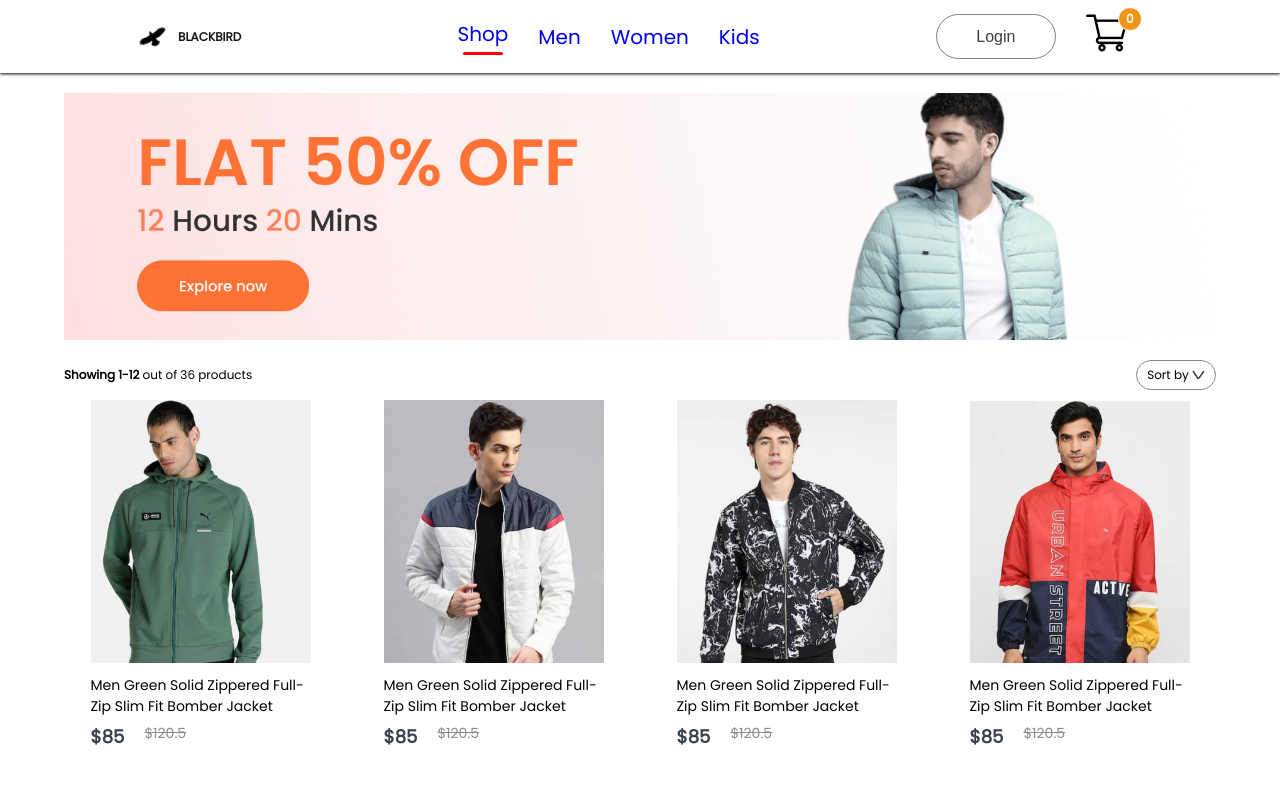
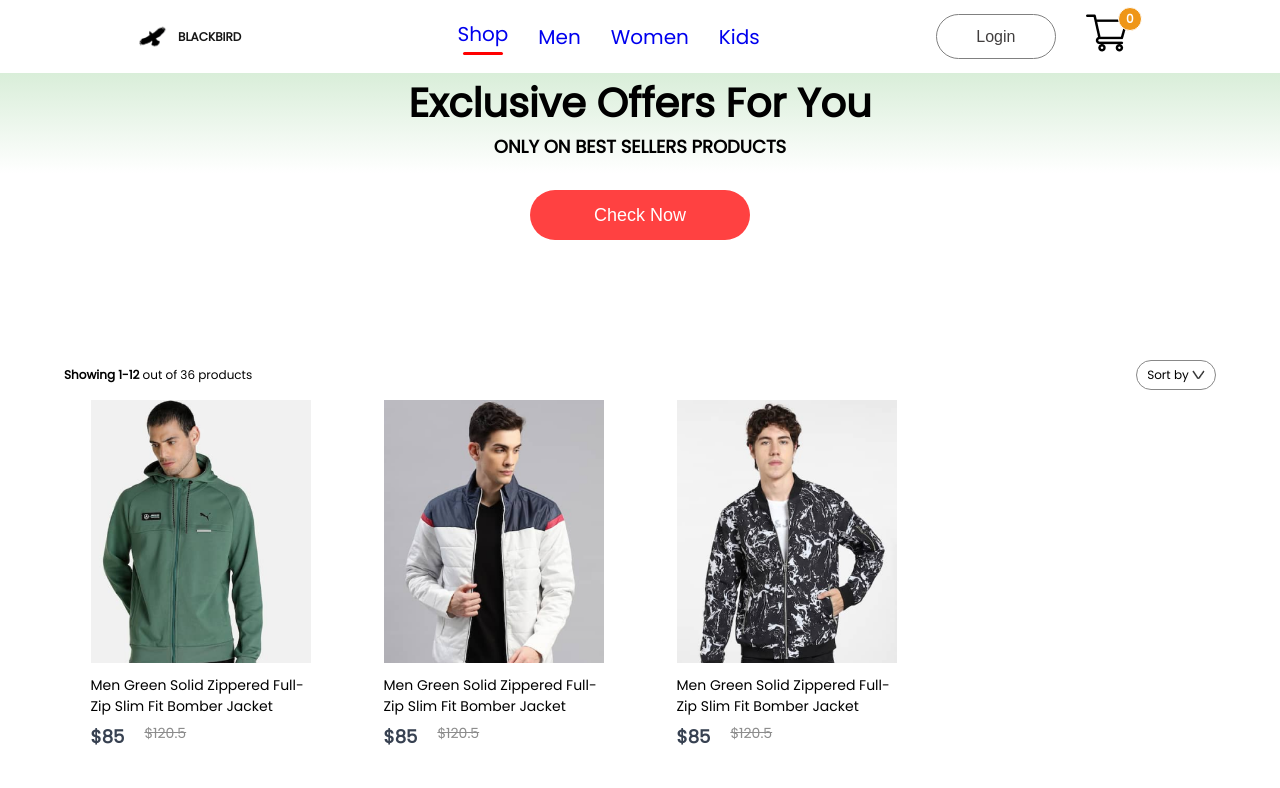
Before and after one commit to GrishaMarkaryan/blackbird, a React (Create React App) app: page /men in a window 1280 px wide. Shown: the top 788 px of the page. Built offline with nearby package versions, Linux system fonts and the light colour scheme.

Commit message:
edited main page and allProducts

```diff
--- a/public/index.html
+++ b/public/index.html
@@ -2,7 +2,7 @@
 <html lang="en">
   <head>
     <meta charset="utf-8" />
-    <link rel="icon" href="./asala.png" />
+    <link rel="icon" href="./logo.png" />
     <meta name="viewport" content="width=device-width, initial-scale=1" />
     <meta name="theme-color" content="#000000" />
     <meta
@@ -27,7 +27,7 @@
       work correctly both with client-side routing and a non-root public URL.
       Learn how to configure a non-root public URL by running `npm run build`.
     -->
-    <title>ASALA</title>
+    <title>BLACKBIRD</title>
   </head>
   <body>
     <noscript>You need to enable JavaScript to run this app.</noscript>
--- a/src/Components/Assets/all_product.js
+++ b/src/Components/Assets/all_product.js
@@ -36,14 +36,7 @@ import p35_img from "./product_35.png";
 import p36_img from "./product_36.png";
 
 let all_product = [
-  {
-    id: 1,
-    name: "Striped Flutter Sleeve Overlap Collar Peplum Hem Blouse",
-    category: "women",
-    image: p1_img,
-    new_price: 50.0,
-    old_price: 80.5,
-  },
+
   {
     id: 2,
     name: "Striped Flutter Sleeve Overlap Collar Peplum Hem Blouse",
@@ -60,46 +53,8 @@ let all_product = [
     new_price: 60.0,
     old_price: 100.5,
   },
-  {
-    id: 4,
-    name: "Striped Flutter Sleeve Overlap Collar Peplum Hem Blouse",
-    category: "women",
-    image: p4_img,
-    new_price: 100.0,
-    old_price: 150.0,
-  },
-  {
-    id: 5,
-    name: "Striped Flutter Sleeve Overlap Collar Peplum Hem Blouse",
-    category: "women",
-    image: p5_img,
-    new_price: 85.0,
-    old_price: 120.5,
-  },
-  {
-    id: 6,
-    name: "Striped Flutter Sleeve Overlap Collar Peplum Hem Blouse",
-    category: "women",
-    image: p6_img,
-    new_price: 85.0,
-    old_price: 120.5,
-  },
-  {
-    id: 7,
-    name: "Striped Flutter Sleeve Overlap Collar Peplum Hem Blouse",
-    category: "women",
-    image: p7_img,
-    new_price: 85.0,
-    old_price: 120.5,
-  },
-  {
-    id: 8,
-    name: "Striped Flutter Sleeve Overlap Collar Peplum Hem Blouse",
-    category: "women",
-    image: p8_img,
-    new_price: 85.0,
-    old_price: 120.5,
-  },
+
+
   {
     id: 9,
     name: "Striped Flutter Sleeve Overlap Collar Peplum Hem Blouse",
@@ -116,22 +71,7 @@ let all_product = [
     new_price: 85.0,
     old_price: 120.5,
   },
-  {
-    id: 11,
-    name: "Striped Flutter Sleeve Overlap Collar Peplum Hem Blouse",
-    category: "women",
-    image: p11_img,
-    new_price: 85.0,
-    old_price: 120.5,
-  },
-  {
-    id: 12,
-    name: "Striped Flutter Sleeve Overlap Collar Peplum Hem Blouse",
-    category: "women",
-    image: p12_img,
-    new_price: 85.0,
-    old_price: 120.5,
-  },
+
   {
     id: 13,
     name: "Men Green Solid Zippered Full-Zip Slim Fit Bomber Jacket",
@@ -156,86 +96,8 @@ let all_product = [
     new_price: 85.0,
     old_price: 120.5,
   },
-  {
-    id: 16,
-    name: "Men Green Solid Zippered Full-Zip Slim Fit Bomber Jacket",
-    category: "men",
-    image: p16_img,
-    new_price: 85.0,
-    old_price: 120.5,
-  },
-  {
-    id: 17,
-    name: "Men Green Solid Zippered Full-Zip Slim Fit Bomber Jacket",
-    category: "men",
-    image: p17_img,
-    new_price: 85.0,
-    old_price: 120.5,
-  },
-  {
-    id: 18,
-    name: "Men Green Solid Zippered Full-Zip Slim Fit Bomber Jacket",
-    category: "men",
-    image: p18_img,
-    new_price: 85.0,
-    old_price: 120.5,
-  },
-  {
-    id: 19,
-    name: "Men Green Solid Zippered Full-Zip Slim Fit Bomber Jacket",
-    category: "men",
-    image: p19_img,
-    new_price: 85.0,
-    old_price: 120.5,
-  },
-  {
-    id: 20,
-    name: "Men Green Solid Zippered Full-Zip Slim Fit Bomber Jacket",
-    category: "men",
-    image: p20_img,
-    new_price: 85.0,
-    old_price: 120.5,
-  },
-  {
-    id: 21,
-    name: "Men Green Solid Zippered Full-Zip Slim Fit Bomber Jacket",
-    category: "men",
-    image: p21_img,
-    new_price: 85.0,
-    old_price: 120.5,
-  },
-  {
-    id: 22,
-    name: "Men Green Solid Zippered Full-Zip Slim Fit Bomber Jacket",
-    category: "men",
-    image: p22_img,
-    new_price: 85.0,
-    old_price: 120.5,
-  },
-  {
-    id: 23,
-    name: "Men Green Solid Zippered Full-Zip Slim Fit Bomber Jacket",
-    category: "men",
-    image: p23_img,
-    new_price: 85.0,
-    old_price: 120.5,
-  },
-  {
-    id: 24,
-    name: "Men Green Solid Zippered Full-Zip Slim Fit Bomber Jacket",
-    category: "men",
-    image: p24_img,
-    new_price: 85.0,
-    old_price: 120.5,
-  },
-  {
-    id: 25,
-    name: "Boys Orange Colourblocked Hooded Sweatshirt",
-    category: "kid",
-    image: p25_img,
-    new_price: 85.0,
-    old_price: 120.5,
-  },
+
+
   {
     id: 26,
     name: "Boys Orange Colourblocked Hooded Sweatshirt",
@@ -244,70 +106,7 @@ let all_product = [
     new_price: 85.0,
     old_price: 120.5,
   },
-  {
-    id: 27,
-    name: "Boys Orange Colourblocked Hooded Sweatshirt",
-    category: "kid",
-    image: p27_img,
-    new_price: 85.0,
-    old_price: 120.5,
-  },
-  {
-    id: 28,
-    name: "Boys Orange Colourblocked Hooded Sweatshirt",
-    category: "kid",
-    image: p28_img,
-    new_price: 85.0,
-    old_price: 120.5,
-  },
-  {
-    id: 29,
-    name: "Boys Orange Colourblocked Hooded Sweatshirt",
-    category: "kid",
-    image: p29_img,
-    new_price: 85.0,
-    old_price: 120.5,
-  },
-  {
-    id: 30,
-    name: "Boys Orange Colourblocked Hooded Sweatshirt",
-    category: "kid",
-    image: p30_img,
-    new_price: 85.0,
-    old_price: 120.5,
-  },
-  {
-    id: 31,
-    name: "Boys Orange Colourblocked Hooded Sweatshirt",
-    category: "kid",
-    image: p31_img,
-    new_price: 85.0,
-    old_price: 120.5,
-  },
-  {
-    id: 32,
-    name: "Boys Orange Colourblocked Hooded Sweatshirt",
-    category: "kid",
-    image: p32_img,
-    new_price: 85.0,
-    old_price: 120.5,
-  },
-  {
-    id: 33,
-    name: "Boys Orange Colourblocked Hooded Sweatshirt",
-    category: "kid",
-    image: p33_img,
-    new_price: 85.0,
-    old_price: 120.5,
-  },
-  {
-    id: 34,
-    name: "Boys Orange Colourblocked Hooded Sweatshirt",
-    category: "kid",
-    image: p34_img,
-    new_price: 85.0,
-    old_price: 120.5,
-  },
+
   {
     id: 35,
     name: "Boys Orange Colourblocked Hooded Sweatshirt",
@@ -316,14 +115,7 @@ let all_product = [
     new_price: 85.0,
     old_price: 120.5,
   },
-  {
-    id: 36,
-    name: "Boys Orange Colourblocked Hooded Sweatshirt",
-    category: "kid",
-    image: p36_img,
-    new_price: 85.0,
-    old_price: 120.5,
-  },
+
 ];
 
 export default all_product;
--- a/src/Components/Offers/Offers.css
+++ b/src/Components/Offers/Offers.css
@@ -1,12 +1,9 @@
 .offers {
-    width: 65%;
-    height: 60%;
+    height: 100%;
     display: flex;
-    padding: 0px 140px;
+    padding: 50px 140px;
     margin: auto;
-    margin-top: 150px;
-    margin-bottom: 150px;
-    background: linear-gradient(180deg, #fde1ff 0%, #e1ffea22 60%);
+    background: linear-gradient(180deg, rgb(217, 238, 217) 0%, white 60%);
 }
 
 .offers-left {
@@ -14,11 +11,12 @@
    flex: 1;
    flex-direction: column;
    justify-content: center;
+   align-items: center;
 }
 
 .offers-left h1 {
     color: black;
-    font-size: 80px;
+    font-size: 50px;
     font-weight: 600;
 }
 
@@ -41,13 +39,6 @@
     cursor: pointer;
 }
 
-.offers-right {
-    flex: 1;
-    display: flex;
-    align-items: center;
-    justify-content: flex-end;
-    padding-top: 50px;
-}
 @media(max-width:1280px){
     .offers{
         padding: 0px 80px;
--- a/src/Components/Offers/Offers.jsx
+++ b/src/Components/Offers/Offers.jsx
@@ -1,19 +1,15 @@
 import React from 'react'
 import './Offers.css'
-import exclusive_image from '../Assets/exclusive_image.png'
 
 const Offers = () => {
   return (
     <div className='offers'>
         <div className="offers-left">
-          <h1>Exclusive</h1>
-          <h1> Offers For You</h1>
+          <h1>Exclusive Offers For You</h1>
           <p>ONLY ON BEST SELLERS PRODUCTS</p>
           <button> Check Now </button>
         </div>
-        <div className="offers-right">
-          <img src={exclusive_image} alt="" />
-        </div>
+
     </div>
   )
 }
--- a/src/Pages/Shop.jsx
+++ b/src/Pages/Shop.jsx
@@ -1,7 +1,6 @@
 import React from "react";
 import Hero from "../Components/Hero/hero";
 import Popular from "../Components/Popular/Popular";
-import Offers from "../Components/Offers/Offers";
 import NewCollections from "../Components/NewCollections/newCollections.jsx";
 import Newsletter from "../Components/Newsletter/Newsletter.jsx";
 
@@ -10,7 +9,6 @@ const Shop = () => {
     <div>
         <Hero/>
         <Popular/>
-        <Offers/>
         <NewCollections/>
         <Newsletter/>
 
--- a/src/Pages/ShopCategory.jsx
+++ b/src/Pages/ShopCategory.jsx
@@ -3,13 +3,13 @@ import './CSS/ShopCategory.css'
 import { ShopContext } from "../Context/ShopContext";
 import dropdown_icon from '../Components/Assets/dropdown_icon.png'
 import Item from "../Components/Item/item";
-
+import Offers from "../Components/Offers/Offers";
 
 const ShopCategory = (props) => {
   const {all_product} = useContext(ShopContext)
    return (
     <div className="shop-category">
-        <img className='shopcategory-banner' src={props.banner} alt="" />
+        <Offers/>
         <div className="shopcategory-indexSort">
             <p>
                 <span> Showing 1-12 </span> out of 36 products
```
Also changed, not shown: public/asala.png (deleted), public/logo.png (added).
